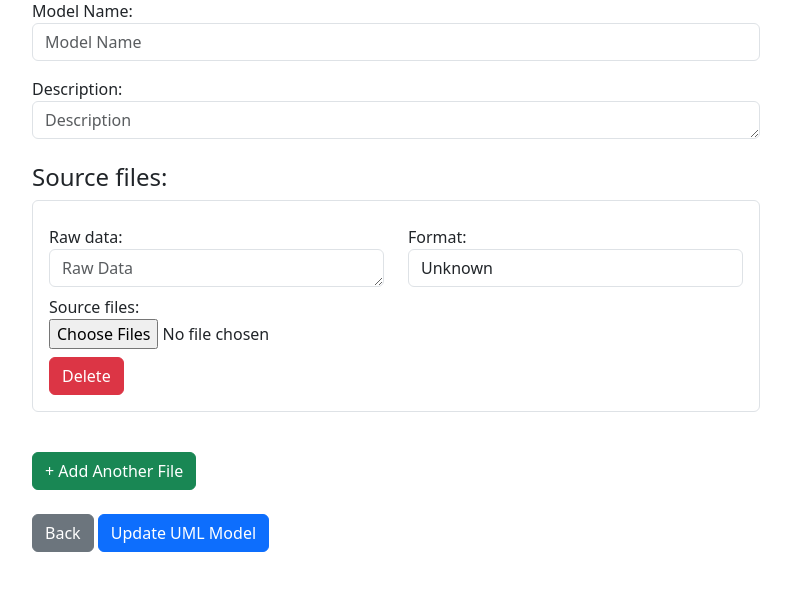
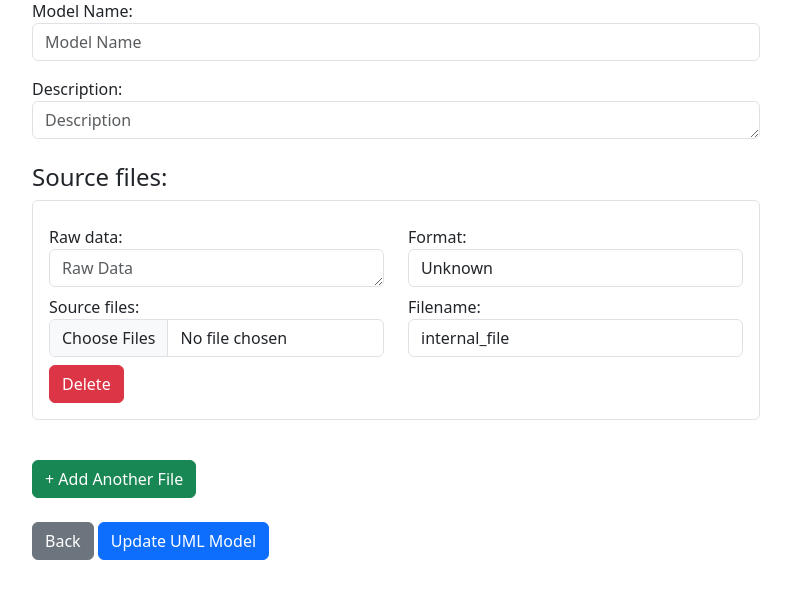
Before and after one commit to UMLI-Organization/umlars-backend, a Django app: page /add-uml-model/ in a window 1280 px wide. Shown: the part 153-752 px from the top of the page, without its empty margins (244-1035 px from the left). Run offline with Django 5.2, Linux system fonts and the light colour scheme; the visitor is signed in with stand-in values (Sample User, id 1); some libraries are stand-ins or nearby versions.

Commit message:
#4 Added filename input

```diff
--- a/src/umli_app/forms.py
+++ b/src/umli_app/forms.py
@@ -125,7 +125,7 @@ class MultipleFileInput(forms.ClearableFileInput):
 class AddUmlFileForm(forms.ModelForm):
     file = forms.FileField(
         label="Source files",
-        widget=MultipleFileInput(attrs={"class": "form-control-file", "multiple": True}),
+        widget=MultipleFileInput(attrs={"id":"id-file-input", "class": "form-control", "type": "file", "multiple": True}),
         required=False,
     )
 
@@ -151,8 +151,10 @@ class AddUmlFileForm(forms.ModelForm):
     )
 
     filename = forms.CharField(
-        label="",
-        widget=forms.TextInput(attrs={"class": "d-none"}),
+        label="Filename",
+        widget=forms.TextInput(
+            attrs={"id":"id-filename-input", "class": "form-control", "placeholder": "Filename"}
+        ),
         required=False,
         initial='internal_file'
     )
--- a/src/umli_app/templates/partials/model_upload_form.html
+++ b/src/umli_app/templates/partials/model_upload_form.html
@@ -69,3 +69,24 @@
         });
     });
 </script>
+<script>
+    $(document).ready(function() {
+        const fileInput = $('#id-file-input');
+        const filenameInput = $('#id-filename-input');
+
+        fileInput.on('change', function() {
+            if (fileInput.val()) {
+                filenameInput.val('');
+                filenameInput.prop('readonly', true);
+            } else {
+                filenameInput.prop('readonly', false);
+            }
+        });
+
+        // Disable the choice input if there's already a file uploaded
+        if (fileInput.val()) {
+            filenameInput.val('');
+            filenameInput.prop('readonly', true);
+        }
+    });
+</script>
```
